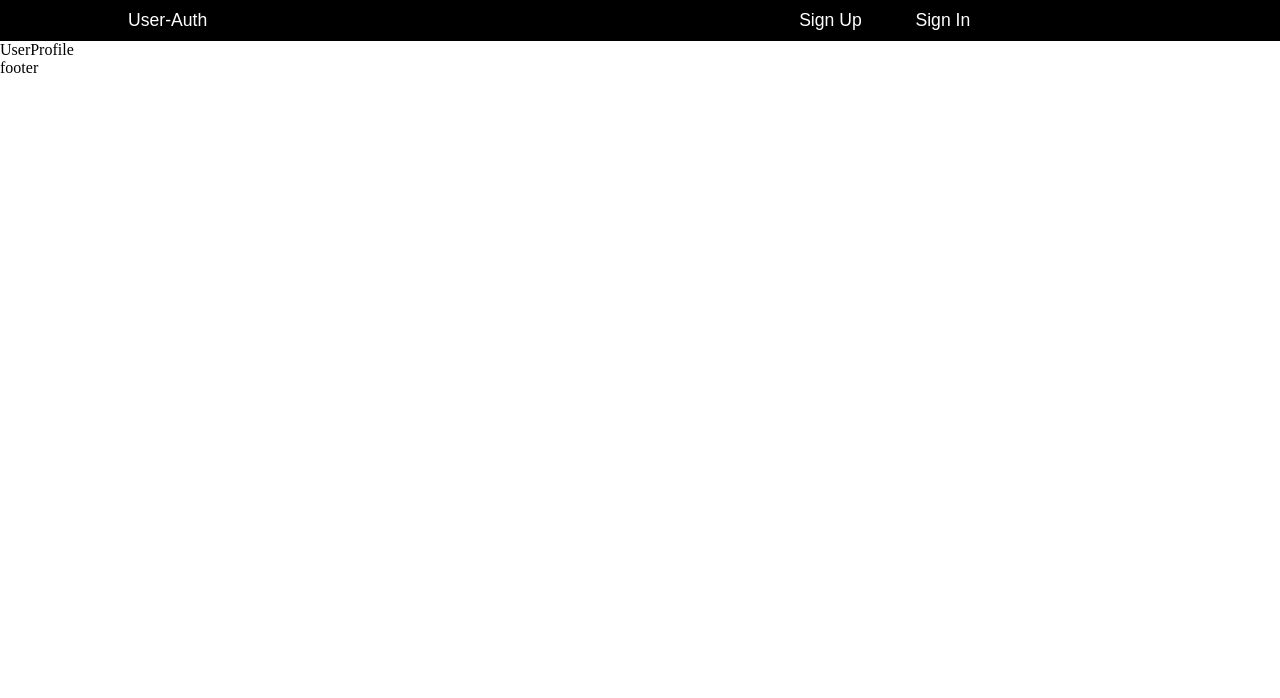
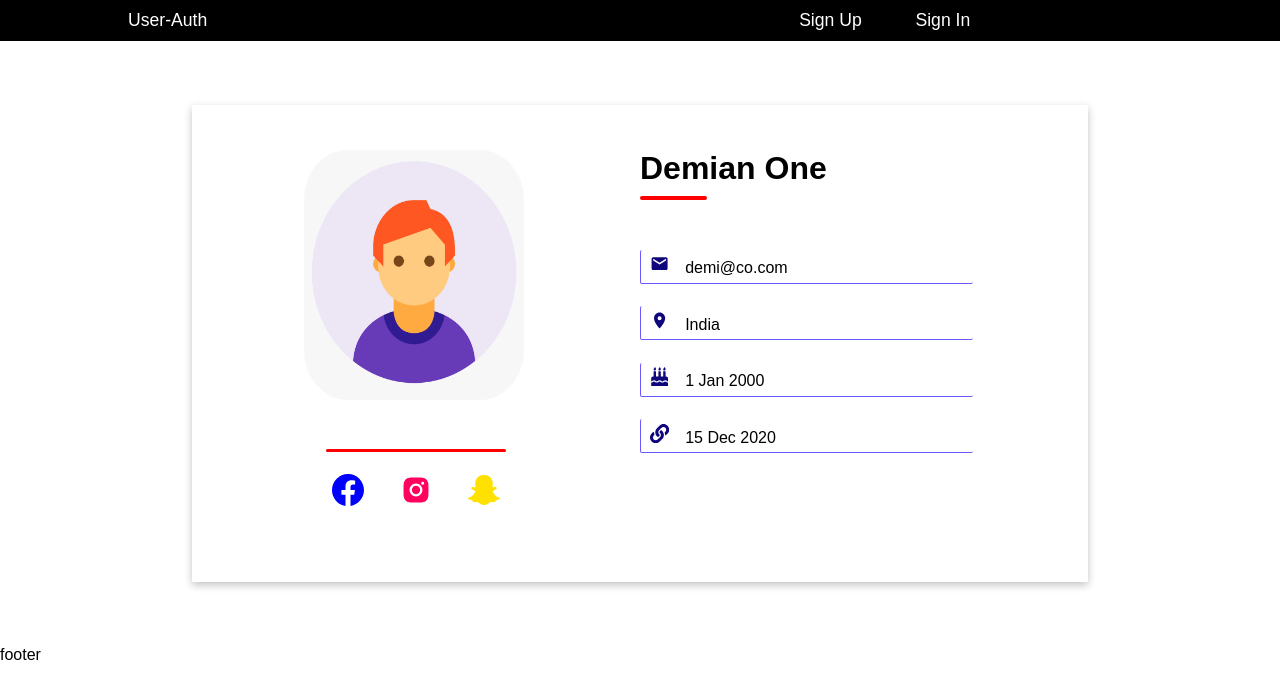
Before and after one commit to Shreyash019/User-Auth, a React (Create React App) app in the folder client/: page /user/profile in a window 1280 px wide. Shown: the top 698 px of the page. Built offline with nearby package versions, Linux system fonts and the light colour scheme.

Commit message:
User frontend.

```diff
--- a/client/package.json
+++ b/client/package.json
@@ -8,6 +8,7 @@
     "@testing-library/user-event": "^13.5.0",
     "react": "^18.2.0",
     "react-dom": "^18.2.0",
+    "react-icons": "^4.8.0",
     "react-router-dom": "^6.10.0",
     "react-scripts": "5.0.1",
     "web-vitals": "^2.1.4"
--- a/client/src/App.css
+++ b/client/src/App.css
@@ -1,4 +1,5 @@
 * {
   margin: 0%;
   padding: 0%;
+  font-family: sans-serif;
 }
--- a/client/src/components/user/UserProfile.jsx
+++ b/client/src/components/user/UserProfile.jsx
@@ -1,8 +1,37 @@
-import React from 'react'
+import React from 'react';
+import './css/user.css';
+import userpro from '../img/user1.png';
+import {BsFacebook} from 'react-icons/bs';
+import {SiSnapchat} from 'react-icons/si';
+import {FaBirthdayCake, FaLink} from 'react-icons/fa';
+import {MdEmail, MdLocationOn} from 'react-icons/md';
+import {AiFillInstagram} from 'react-icons/ai';
 
 const UserProfile = () => {
   return (
-    <div>UserProfile</div>
+    <div className='user-container'>
+      <div className='user-left'>
+        <div className='user-left-top'>
+          <img src={userpro} alt="User_Profile" />
+          <hr/>
+        </div>
+        <div className='user-left-bottom'>
+          <span style={{color: "blue"}}><BsFacebook/></span>
+          <span style={{color: "rgb(255, 2, 95)"}}><AiFillInstagram/></span>
+          <span style={{color: "rgb(255, 225, 0)"}}><SiSnapchat/></span>
+        </div>
+      </div>
+      <div className='user-right'>
+        <div className='user-details'>
+          <h1>Demian One</h1>
+          <hr/><br/>
+          <p><b><MdEmail/></b>&ensp;&ensp;demi@co.com</p>
+          <p><b><MdLocationOn/></b>&ensp;&ensp;India</p>
+          <p><b><FaBirthdayCake/></b>&ensp;&ensp;1 Jan 2000</p>
+          <p><b><FaLink/></b>&ensp;&ensp;15 Dec 2020</p>
+        </div>
+      </div>
+    </div>
   )
 }
 
--- /dev/null
+++ b/client/src/components/user/css/user.css
@@ -0,0 +1,77 @@
+.user-container{
+    width: 70%;
+    height: auto;
+    overflow: auto;
+    margin: 5% 15%;
+    box-shadow: rgba(0, 0, 0, 0.24) 0px 3px 8px;
+}
+.user-left{
+    width: 50%;
+    height: auto;
+    float:left;
+}
+.user-left hr{
+    width: 40%;
+    height:3px;
+    background-color: red;
+    margin: 0% 30%;
+    border: none;
+    border-radius: 2px;
+}
+.user-left-top{
+    width:100%;
+    height:50%;
+}
+.user-left-top img{
+    width: 220px;
+    height:250px;
+    margin: 10% 25%;
+    border-radius: 20%;
+}
+.user-left-bottom{
+    width:100%;
+    height:50%;
+    margin: 5% 0% 15% 0%;
+    text-align: center;
+}
+.user-left-bottom span{
+    padding: 2% 4%;
+    font-size: 2em;
+}
+
+.user-right{
+    width:50%;
+    float: left;
+}
+.user-details{
+    width: 100%;
+    height: auto;
+    margin: 10% 0%;
+}
+
+.user-details h1{
+    color: black;
+}
+
+.user-details hr{
+    width: 15%;
+    height: 4px;
+    margin: 2% 0%;
+    background-color: red;
+    border: none;
+    border-radius: 2px;
+}
+
+.user-details p{
+    width:70%;
+    margin: 5% 0%;
+    padding: 1% 2%;
+    border-radius: 2px;
+    border: 0.5px solid rgba(27, 2, 254, 0.653);
+    border-top: 0;
+    border-right: 0;
+}
+.user-details b{
+    color: rgb(16, 6, 124);
+    font-size: 1.2em;
+}
```
Also changed, not shown: client/src/components/img/user1.png (added), 1 other file (tests, documents, lock files or other folders).
